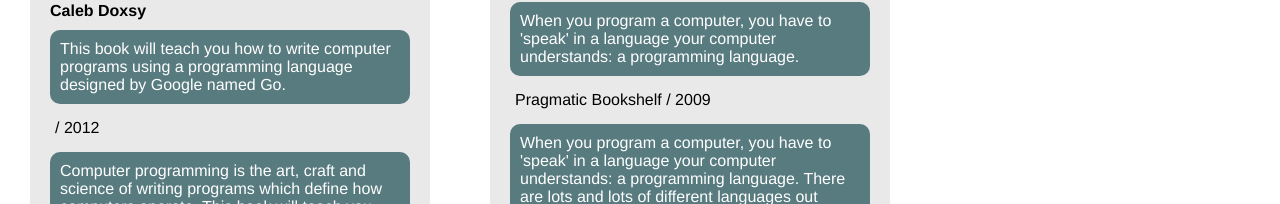
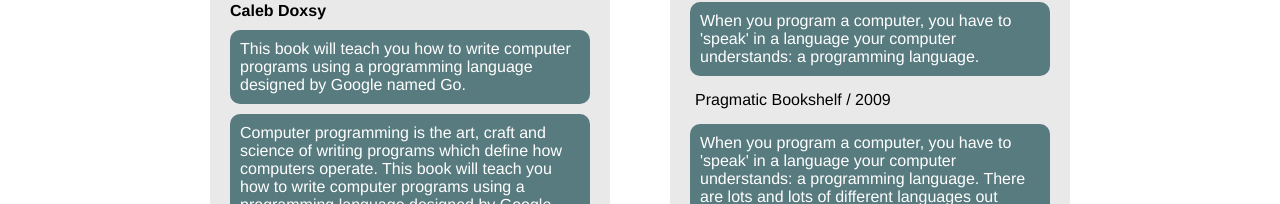
Before and after one commit to Momentum-Team-8/react-freeshelf-roanblanchard, a React (Create React App) app in the folder freeshelf/: page / in a window 1280 px wide. Shown: the part 2452-2656 px from the top of the page. Built offline with nearby package versions, Linux system fonts and the light colour scheme.

Commit message:
publisher only renders if publisher does not equal null

```diff
--- a/freeshelf/src/App.css
+++ b/freeshelf/src/App.css
@@ -32,6 +32,7 @@ body {
 .books {
     display: flex;
     flex-wrap: wrap;
+    justify-content: center;
 }
 
 .card {
--- a/freeshelf/src/App.js
+++ b/freeshelf/src/App.js
@@ -135,7 +135,9 @@ export const Book = (props) => {
       <img src={coverImageUrl}></img>
       <p class="author">{author}</p>
       <p class="description">{shortDescription}</p>
-      <p class="publisher">{publisher} / {publicationDate}</p>
+      {publisher !== null &&
+        <p class="publisher">{publisher} / {publicationDate}</p>
+      }
       <p class="description">{detailedDescription}</p>
       <a href={url}>learn more →</a>
     </div>
```
